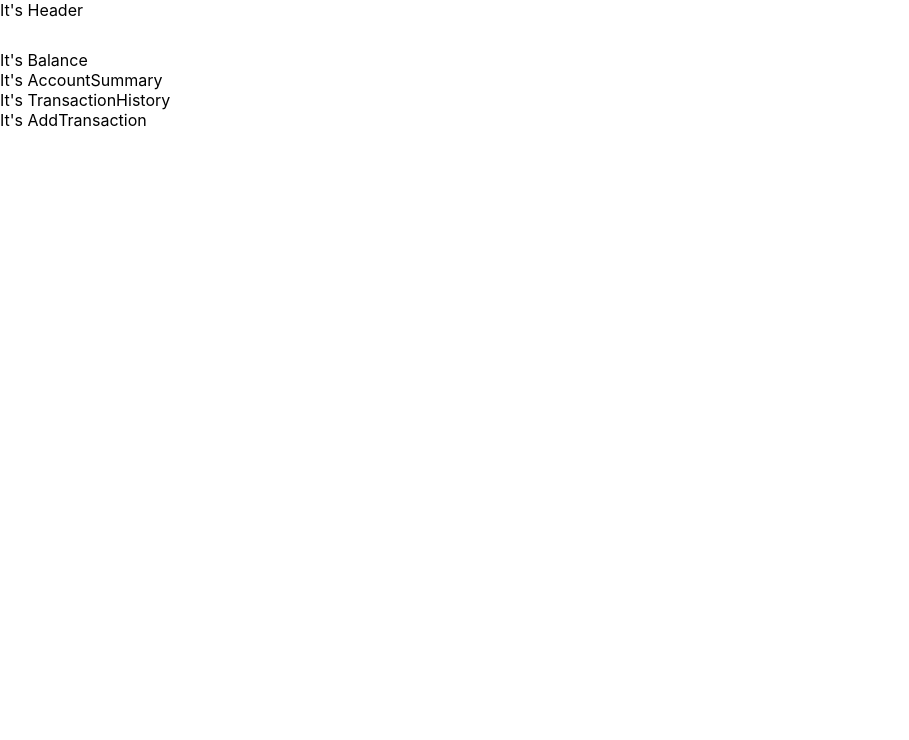
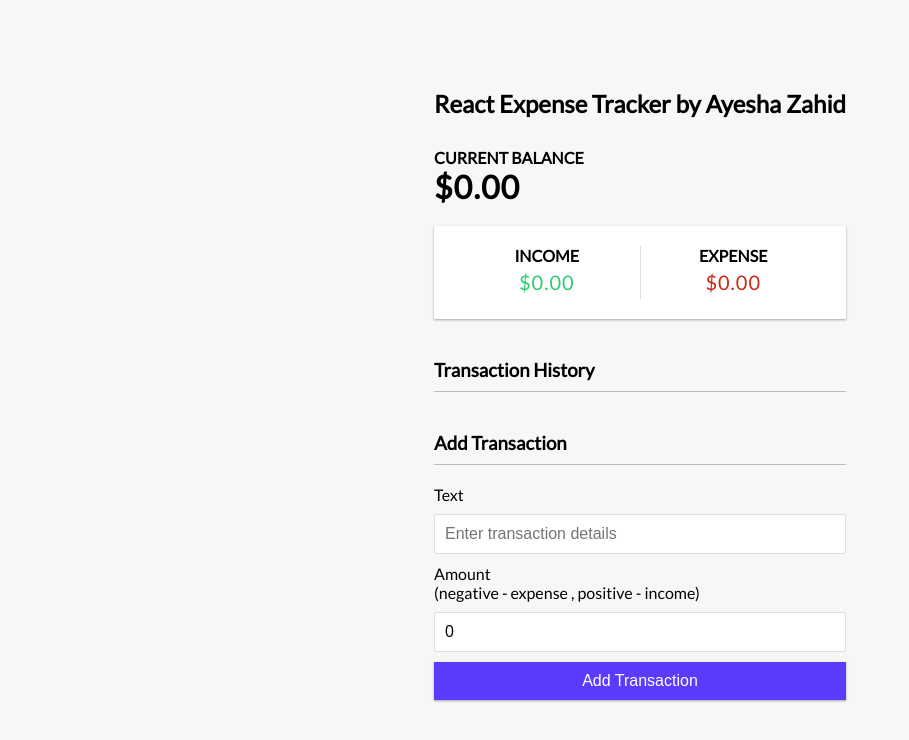
Before and after one commit to AishaZahid21/Expense_tracker, a React (Create React App) app: page / in a window 1280 px wide. Shown: the top 740 px of the page, without its empty margins (0-909 px from the left). Built offline with nearby package versions, Linux system fonts and the light colour scheme.

Commit message:
context and reducer

```diff
--- a/src/App.css
+++ b/src/App.css
@@ -1,4 +1,157 @@
-.container{
+@import url('https://fonts.googleapis.com/css?family=Lato&display=swap');
+
+:root {
+  --box-shadow: 0 1px 3px rgba(0, 0, 0, 0.12), 0 1px 2px rgba(0, 0, 0, 0.24);
+}
+
+* {
+  box-sizing: border-box;
+}
+
+body {
+  background-color: #f7f7f7;
+  display: flex;
+  flex-direction: column;
+  align-items: center;
+  justify-content: center;
+  min-height: 100vh;
+  margin: 0;
+  font-family: 'Lato', sans-serif;
+}
+
+.container {
   margin: 30px auto;
   width: 350px;
 }
+
+h1 {
+  letter-spacing: 1px;
+  margin: 0;
+}
+
+h3 {
+  border-bottom: 1px solid #bbb;
+  padding-bottom: 10px;
+  margin: 40px 0 10px;
+}
+
+h4 {
+  margin: 0;
+  text-transform: uppercase;
+}
+
+.inc-exp-container {
+  background-color: #fff;
+  box-shadow: var(--box-shadow);
+  padding: 20px;
+  display: flex;
+  justify-content: space-between;
+  margin: 20px 0;
+}
+
+.inc-exp-container > div {
+  flex: 1;
+  text-align: center;
+}
+
+.inc-exp-container > div:first-of-type {
+  border-right: 1px solid #dedede;
+}
+
+.money {
+  font-size: 20px;
+  letter-spacing: 1px;
+  margin: 5px 0;
+}
+
+.money.plus {
+  color: #2ecc71;
+}
+
+.money.minus {
+  color: #cc2714;
+}
+
+label {
+  display: inline-block;
+  margin: 10px 0;
+}
+
+input[type='text'],
+input[type='number'] {
+  border: 1px solid #dedede;
+  border-radius: 2px;
+  display: block;
+  font-size: 16px;
+  padding: 10px;
+  width: 100%;
+}
+
+.btn {
+  cursor: pointer;
+  background-color: #5b3bfd;
+  box-shadow: var(--box-shadow);
+  color: #fff;
+  border: 0;
+  display: block;
+  font-size: 16px;
+  margin: 10px 0 30px;
+  padding: 10px;
+  width: 100%;
+}
+
+.btn:focus,
+.delete-btn:focus {
+  outline: 0;
+}
+
+.list {
+  list-style-type: none;
+  padding: 0;
+  margin-bottom: 40px;
+}
+
+.list li {
+  background-color: #fff;
+  box-shadow: var(--box-shadow);
+  color: #333;
+  display: flex;
+  justify-content: space-between;
+  position: relative;
+  padding: 10px;
+  margin: 10px 0;
+}
+
+.list li.plus {
+  border-right: 5px solid #2ecc71;
+}
+
+.list li.minus {
+  border-right: 5px solid #c0392b;
+}
+
+.delete-btn {
+  cursor: pointer;
+  background-color: #e74c3c;
+  border: 0;
+  color: #fff;
+  font-size: 20px;
+  line-height: 20px;
+  padding: 2px 5px;
+  position: absolute;
+  top: 50%;
+  left: 0;
+  transform: translate(-100%, -50%);
+  opacity: 0;
+  transition: opacity 0.3s ease;
+}
+
+.list li:hover .delete-btn {
+  opacity: 1;
+}
+
+@media (max-width: 320px) {
+  .container {
+    width: 300px;
+  }
+}
--- a/src/App.js
+++ b/src/App.js
@@ -1,20 +1,23 @@
 import './App.css';
-import AccountSummary from './components/accountSummary';
-import AddTransaction from './components/addTransaction';
-import Balance from './components/balance';
-import Header from './components/header';
-import TransactionHistory from './components/transactionHistory';
+import AccountSummary from './components/AccountSummary';
+import AddTransaction from './components/AddTransaction';
+import Balance from './components/Balance';
+import Header from './components/Header';
+import TransactionHistory from './components/TransactionHistory';
 
+import  { GlobalProvider } from "./context/GlobalState"
 function App() {
   return (
+    <GlobalProvider>
     <div>
       <Header />
       <div className="container"></div>
       <Balance />
       <AccountSummary />
       <TransactionHistory />
-      <AddTransaction/>
-    </div>
+      <AddTransaction />
+      </div>
+      </GlobalProvider>
   );
 }
 
--- /dev/null
+++ b/src/components/Transaction.js
@@ -0,0 +1,15 @@
+import React,{useContext} from 'react'
+import { GlobalContext } from "../context/GlobalState"
+export const Transaction = (props) => {
+    const sign = props.transaction.amount < 0 ? "-" : "+";
+    const {deleteTransaction}=useContext(GlobalContext)
+    return (
+        <div>
+            <li className={props.transaction.amount < 0 ? "minus":"plus"}>
+                  {props.transaction.text}
+                <span>{sign}${ Math.abs(props.transaction.amount)}</span>
+                    <button onClick={()=> deleteTransaction(props.transaction.id)} className="delete-btn">X</button>
+                </li>
+        </div>
+    )
+}
--- a/src/components/accountSummary.js
+++ b/src/components/accountSummary.js
@@ -1,8 +1,33 @@
-import React from "react"
+import React, {useContext} from "react"
+import {GlobalContext} from "../context/GlobalState"
+const AccountSummary = () => {
+    const { transactions } = useContext(GlobalContext)
+    const amount = transactions.map(transaction => transaction.amount)
 
-const AccountSummary = () => {
+    // claculate income
+    const income = amount
+        .filter(item => item > 0)
+        .reduce((acc, item) => (acc += item), 0)
+        .toFixed(2);
+
+    // calculate expense
+    const expense = (amount
+        .filter(item => item < 0)
+        .reduce((acc, item) => (acc += item), 0) *
+        -1 )
+        .toFixed(2);
+
     return (
-        <div>It's AccountSummary</div>
+        <div className="inc-exp-container">
+            <div>
+                <h4 >Income</h4>
+                <p id="money-plus" className="money plus">${ income}</p>
+            </div>
+            <div>
+                <h4 >Expense</h4>
+                <p id="money-minus" className="money minus">${ expense}</p>
+            </div>
+        </div>
     )
 }
 
--- a/src/components/addTransaction.js
+++ b/src/components/addTransaction.js
@@ -1,8 +1,42 @@
-import React from "react"
+import React, { useState , useContext}from "react"
+import { GlobalContext } from "../context/GlobalState"
 
 const AddTransaction = () => {
+    const [text, setText]  = useState('')
+    const [amount, setAmount] = useState(0)
+
+    const { addTransaction } = useContext(GlobalContext)
+
+    const onSubmit = e => {
+        e.preventDefault();
+
+        const newTransaction = {
+            id: Math.floor(Math.random() * 1000000000),
+            text,
+            //+amount will convert string to number we can aslo use parse
+            amount: +amount
+        }
+
+        addTransaction(newTransaction)
+    }
     return (
-        <div>It's AddTransaction</div>
+        <div>
+            <h3>Add Transaction</h3>
+            <form onSubmit={onSubmit}>
+                <div className="form-control">
+                    <label htmlFor="text">Text</label>
+                    <input type="text" value={text} onChange={(e)=> setText(e.target.value)}  placeholder="Enter transaction details"/>
+                </div>
+                <div>
+                    <label htmlFor="amount">
+                        Amount<br />
+                        (negative - expense , positive - income)
+                    </label>
+                    <input type="number" value={amount} onChange={(e)=> setAmount(e.target.value)}placeholder="Enter amount..."/>
+                </div>
+                <button className="btn" >Add Transaction</button>
+            </form>
+        </div>
     )
 }
 
--- a/src/components/balance.js
+++ b/src/components/balance.js
@@ -1,8 +1,14 @@
-import React from "react"
-
+import React,{useContext} from "react"
+import {GlobalContext} from "../context/GlobalState"
 const Balance = () => {
+    const { transactions } = useContext(GlobalContext)
+    const amount = transactions.map(transaction => transaction.amount)
+    const total = amount.reduce((acc,item)=>(acc += item),0).toFixed(2)
     return (
-        <div>It's Balance</div>
+        <div>
+            <h4>Current Balance</h4>
+            <h1 >${ total}</h1>
+        </div>
     )
 }
 
--- a/src/components/header.js
+++ b/src/components/header.js
@@ -2,7 +2,11 @@ import React from "react"
 
 const Header = () => {
     return (
-        <div>It's Header</div>
+        <div>
+
+            <h2>React Expense Tracker by Ayesha Zahid</h2>
+
+        </div>
     )
 }
 
--- a/src/components/transactionHistory.js
+++ b/src/components/transactionHistory.js
@@ -1,8 +1,16 @@
-import React from "react"
+import React, { useContext}from "react"
+import { GlobalContext } from "../context/GlobalState"
+import {Transaction} from "./Transaction"
+const TransactionHistory = () => {
+    const {transactions} = useContext(GlobalContext)
 
-const TransactionHistory = () => {
     return (
-        <div>It's TransactionHistory</div>
+        <div>
+            <h3>Transaction History</h3>
+            <ul className="list">
+                {transactions.map(transaction => (<Transaction key={transaction.id} transaction={transaction}/> ))}
+            </ul>
+        </div>
     )
 }
 
--- /dev/null
+++ b/src/context/AppReducer.js
@@ -0,0 +1,19 @@
+export default (state, action) => {
+    switch (action.type) {
+        case "DELETE_TRANSACTION":
+            return {
+                //we will use spread operator which simply expands our string/object/array in JS
+                //but in react it reduce
+                ...state,
+                transactions: state.transactions.filter(transaction => transaction.id !==
+                    action.payload)
+            }
+        case "ADD_TRANSACTION":
+            return {
+                ...state,
+                transactions: [action.payload, ...state.transactions]
+            }
+        default:
+            return state
+    };
+}
--- /dev/null
+++ b/src/context/GlobalState.js
@@ -0,0 +1,36 @@
+import React, { createContext, useReducer } from 'react'
+import AppReducer from "./AppReducer"
+//initialState
+const initialState = {
+    transactions: []
+}
+
+//create Context
+export const GlobalContext = createContext(initialState)
+
+// Provider component
+export const GlobalProvider = ({ children }) => {
+    const [state, dispatch] = useReducer(AppReducer, initialState);
+
+    function deleteTransaction(id) {
+        dispatch({
+            type: "DELETE_TRANSACTION",
+            payload: id
+        });
+   }
+    function addTransaction(transaction) {
+        dispatch({
+            type: "ADD_TRANSACTION",
+            payload: transaction
+        });
+   }
+
+    return (<GlobalContext.Provider value={{
+        transactions: state.transactions,
+        deleteTransaction,
+        addTransaction,
+
+    }}>
+      {children}
+    </GlobalContext.Provider>);
+  }
```
Also changed, not shown: src/logo.svg (deleted).
